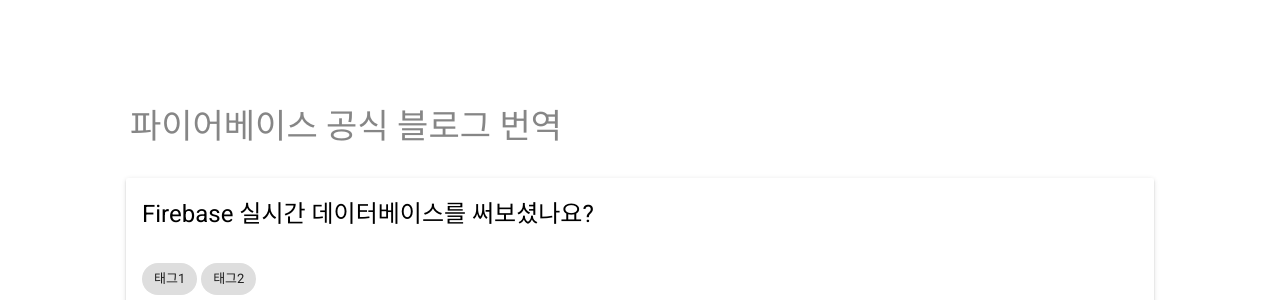
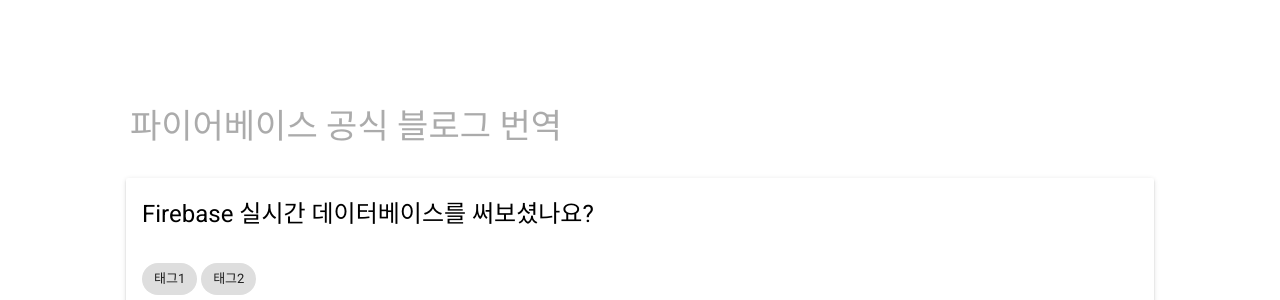
Before and after one commit to FirebaseKorea/FirebaseKorea-Blog, a Jekyll site: the page built from index.html, in a window 1280 px wide. Shown: the part 1394-1694 px from the top of the page. Built offline with Jekyll 4.4.1, drawn with Linux system fonts in a browser that asks for light colours.

Commit message:
add link to main official post title

```diff
--- a/_layouts/default.html
+++ b/_layouts/default.html
@@ -71,7 +71,11 @@
 <!-- Official Blog Section Start -->
 <a name="official_post"></a>
 <div class="android-more-section">
-  <div class="android-section-title mdl-typography--display-1-color-contrast">파이어베이스 공식 블로그 번역</div>
+  <div class="android-section-title mdl-typography--display-1-color-contrast">
+    <a href="/official-post" target="_self">
+      파이어베이스 공식 블로그 번역
+    </a>
+  </div>
   <div class="android-card-container mdl-grid">
 
     {% for post in site.categories['official_post'] limit:4 %}
--- a/css/_sass/_main.scss
+++ b/css/_sass/_main.scss
@@ -428,6 +428,10 @@
   .android-more-section .android-section-title {
     margin-left: 12px;
     padding-bottom: 24px;
+    a {
+      color: #666666;
+      text-decoration: none;
+    }
   }
 
 .android-card-container {
```
